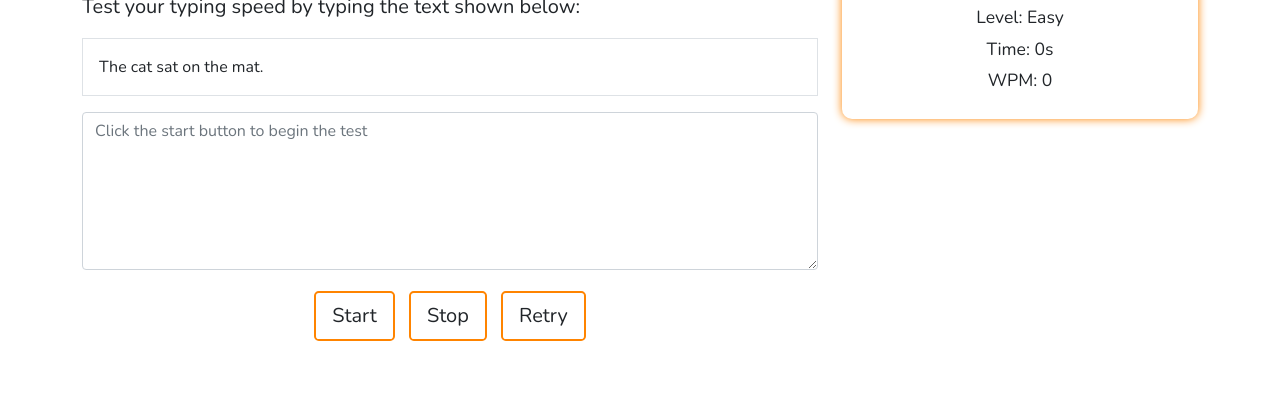
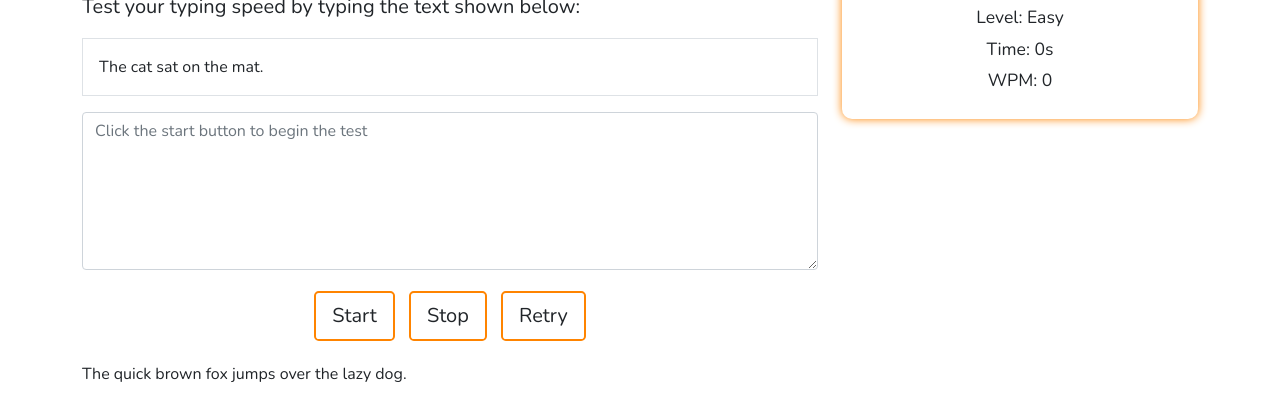
Before and after one commit to Celina-talib/TypeRacer, a plain HTML site: page index.html in a window 1280 px wide. Shown: the part 268-688 px from the top of the page. Drawn offline with nearby package versions, Linux system fonts and the light colour scheme.

Commit message:
add sample texts for each difficulty of typing test text

```diff
--- a/index.html
+++ b/index.html
@@ -70,6 +70,40 @@
     <script src="https://cdn.jsdelivr.net/npm/bootstrap@5.1.0/dist/js/bootstrap.min.js"></script>
     <!-- Add your own kit code to enable Font Aweseme -->
     <script src="https://kit.fontawesome.com/YOUR-KIT-CODE-HERE.js" crossorigin="anonymous"></script>
+    <script>
+        document.addEventListener('DOMContentLoaded', function() {
+            const texts = {
+                easy: [
+                    "The quick brown fox jumps over the lazy dog.",
+                    "Hello world!",
+                    "Typing is fun."
+                ],
+                medium: [
+                    "JavaScript is a versatile programming language.",
+                    "Practice makes perfect.",
+                    "Coding challenges improve problem-solving skills."
+                ],
+                hard: [
+                    "Asynchronous programming can be tricky to master.",
+                    "Understanding closures is crucial for JavaScript developers.",
+                    "The event loop is a fundamental concept in JavaScript."
+                ]
+            };
 
+            const difficultySelect = document.getElementById('difficulty');
+            const displayText = document.createElement('p');
+            displayText.id = 'display-text';
+            document.querySelector('main .container').appendChild(displayText);
+
+            difficultySelect.addEventListener('change', function() {
+                const selectedDifficulty = difficultySelect.value;
+                const randomText = texts[selectedDifficulty][Math.floor(Math.random() * texts[selectedDifficulty].length)];
+                displayText.textContent = randomText;
+            });
+
+            // Trigger change event to display initial text
+            difficultySelect.dispatchEvent(new Event('change'));
+        });
+    </script>
 </body>
 </html>
```
